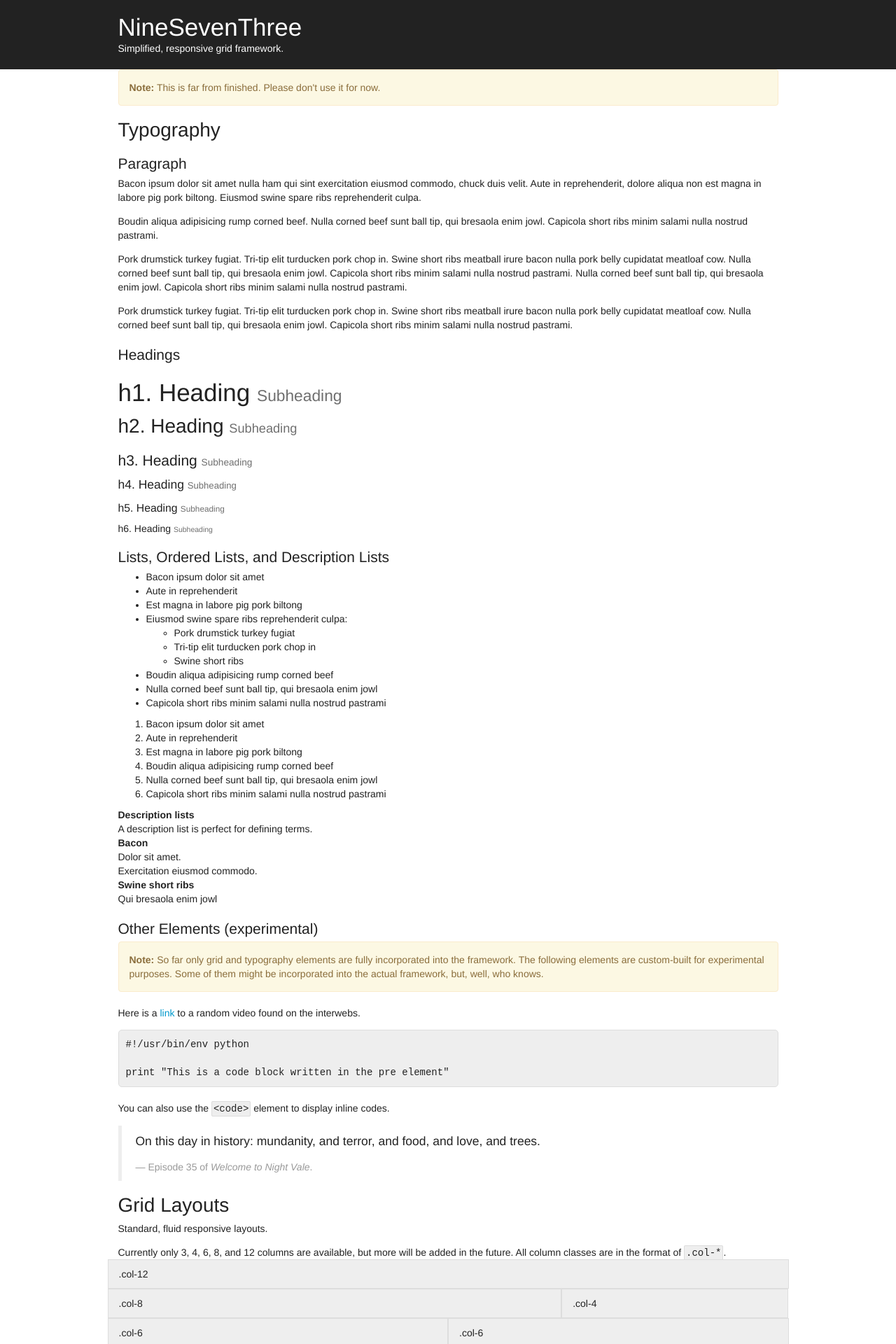
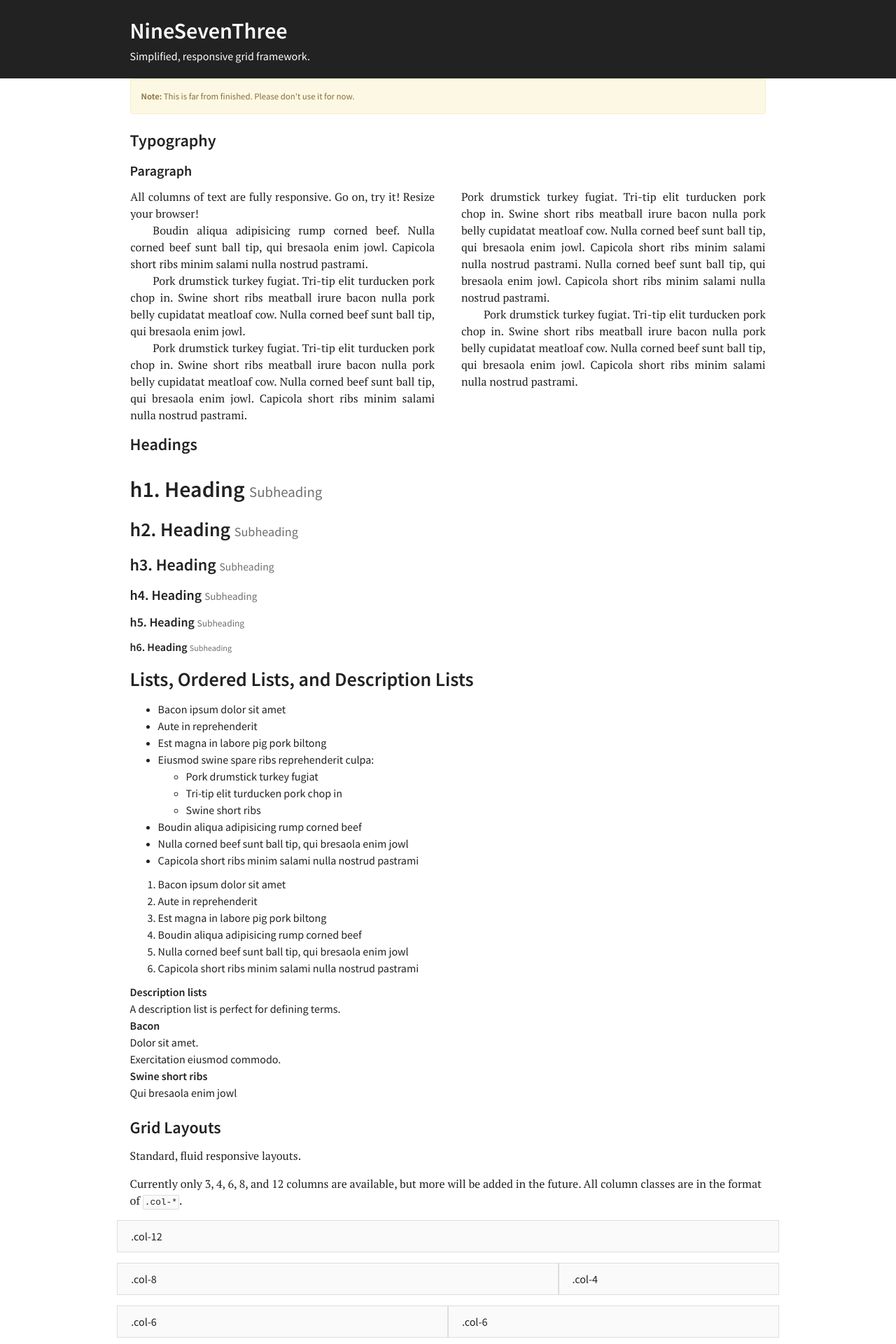
Before and after one commit to veiraz/NineSevenThree, a Jekyll site: the page built from docs/index.html, in a window 1280 px wide. Shown: the top 1920 px of the page at 70% size. Built offline with Jekyll 4.4.1, drawn with Linux system fonts in a browser that asks for light colours; Markdown is read by kramdown in place of the engine named in the settings; some of the changed text lies outside the part shown.

Commit message:
Cleanup and changes

```diff
--- a/_config.yml
+++ b/_config.yml
@@ -7,7 +7,7 @@
 source:           docs
 title:            NineSevenThree
 tagline:          "Simplified, responsive web design framework"
-baseurl:          "/NineSevenThree"
+baseurl:          ""
 exclude:          ["Makefile", "Gruntfile.js", "README.md", "LICENSE", "node_modules", "package.json"]
 
 # Sass config
--- a/docs/css/_styles.scss
+++ b/docs/css/_styles.scss
@@ -1,19 +1,27 @@
 /** Custom Styles
     ========================================================================== */
+
+body {
+  font-family: 'Source Sans Pro', sans-serif;
+}
 
 /**
     Intro
 */
 
 #intro {
+  color: #fff;
+  background-color: #222;
   padding: 20px 0;
-  color: #fff;
-
-  background-color: #222;
 }
 
-#intro h1, #intro h2, #intro h3, #intro p {
-  margin: 0;
+#intro {
+  p,
+  h1,
+  h2,
+  h3, {
+    margin: 0;
+  }
 }
 
 /**
@@ -22,11 +30,30 @@
 
 /* Typography */
 
-#type {
-  margin: 20px 0;
+#type p {
+  margin-top: 0;
+  margin-bottom: 0;
+  text-align: justify;
+
+  & + p { text-indent: 2em }
+}
+
+main p {
+  font-family: "PT Serif", serif ;
+  margin-top: 0;
+}
+
+h1,
+h2,
+h3,
+h4,
+h5,
+h6 {
+  font-weight: 600;
 }
 
 /* Grid Layouts */
+
 
 #grid-layout {
   margin: 20px 0;
@@ -39,27 +66,28 @@
 .griddemo [class^="col"] {
   padding-top: 10px;
   padding-bottom: 10px;
-  background-color: #eee;
+  background-color: #fafafa;
   border: 1px solid #ddd;
 }
 
 /* Code */
 
 pre {
+  font-size: .8rem;
   padding: 10px;
   margin: 0 0 20px;
-  background-color: #eee;
+  background-color: #fafafa;
   border: 1px solid #ddd;
   border-radius: 5px;
 }
 
 code {
-  padding: 2px;
-
+  font-size: .8rem;
   vertical-align: baseline;
-  background-color: #eee;
+  background-color: #fafafa;
   border: 1px solid #ddd;
   border-radius: 2px;
+  padding: 2px;
 }
 
 /* Blockquote */
@@ -68,7 +96,7 @@
   padding: 10px 20px;
   margin: 0 0 20px;
   font-size: 17.5px;
-  border-left: 5px solid #eee;
+  border-left: 5px solid #fafafa;
 }
 
 blockquote p:last-child {
@@ -89,10 +117,11 @@
 /* Alert */
 
 .alert {
-  padding: 15px;
+  font-size: .8rem;
   margin-bottom: 20px;
   border: 1px solid transparent;
   border-radius: 4px;
+  padding: 15px;
 }
 
 .alert-warning {
@@ -101,15 +130,12 @@
   border-color: #faebcc;
 }
 
-/**
-    Footer
-*/
+/* Footer */
 
 #footer {
   padding: 20px 0;
   margin-top: 40px;
-
-  border-top: 1px solid #222;
+  border-top: 1px solid #ccc;
 }
 
 #footer p {
--- a/docs/css/docs.scss
+++ b/docs/css/docs.scss
@@ -2,11 +2,15 @@
 # Jekyll frontmatter required to load the SCSS file properly
 ---
 
-//
-// Custom styles for the NineSevenThree test pattern.
-//
-// @author  Resi Respati <https://twitter.com/resir014>
-//
+/*
+ * Custom styles for the NineSevenThree test pattern.
+ *
+ * Resi Respati https://twitter.com/resir014
+*/
 
 @import "../scss/main";
 @import "css/styles";
+
+/* Import the font, served by Google */
+@import url(http://fonts.googleapis.com/css?family=Source+Sans+Pro:400,600);
+@import url(http://fonts.googleapis.com/css?family=PT+Serif:400,700,400italic);
--- a/docs/index.html
+++ b/docs/index.html
@@ -3,6 +3,7 @@
 title: Home
 ---
 
+  <main>
     <div class="container">
       <div class="alert alert-warning">
         <strong>Note:</strong> This is far from finished. Please don't use it for now.
@@ -12,14 +13,45 @@
     <section id="type">
       <div class="container">
 
-        <h2>Typography</h2>
+        <h3>Typography</h3>
 
-        <h3>Paragraph</h3>
+        <h4>Paragraph</h4>
 
-        <p>Bacon ipsum dolor sit amet nulla ham qui sint exercitation eiusmod commodo, chuck duis velit. Aute in reprehenderit, dolore aliqua non est magna in labore pig pork biltong. Eiusmod swine spare ribs reprehenderit culpa.</p>
-        <p>Boudin aliqua adipisicing rump corned beef. Nulla corned beef sunt ball tip, qui bresaola enim jowl. Capicola short ribs minim salami nulla nostrud pastrami.</p>
-        <p>Pork drumstick turkey fugiat. Tri-tip elit turducken pork chop in. Swine short ribs meatball irure bacon nulla pork belly cupidatat meatloaf cow. Nulla corned beef sunt ball tip, qui bresaola enim jowl. Capicola short ribs minim salami nulla nostrud pastrami. Nulla corned beef sunt ball tip, qui bresaola enim jowl. Capicola short ribs minim salami nulla nostrud pastrami.</p>
-        <p>Pork drumstick turkey fugiat. Tri-tip elit turducken pork chop in. Swine short ribs meatball irure bacon nulla pork belly cupidatat meatloaf cow. Nulla corned beef sunt ball tip, qui bresaola enim jowl. Capicola short ribs minim salami nulla nostrud pastrami.</p>
+        <div class="row">
+          <div class="col col-6">
+            <p>All columns of text are fully responsive. Go on, try it! Resize
+            your browser!</p>
+
+            <p>Boudin aliqua adipisicing rump corned beef. Nulla corned beef
+            sunt ball tip, qui bresaola enim jowl. Capicola short ribs minim
+            salami nulla nostrud pastrami.</p>
+
+            <p>Pork drumstick turkey fugiat. Tri-tip elit turducken pork chop
+            in. Swine short ribs meatball irure bacon nulla pork belly
+            cupidatat meatloaf cow. Nulla corned beef sunt ball tip, qui
+            bresaola enim jowl.</p>
+
+            <p>Pork drumstick turkey fugiat. Tri-tip elit turducken pork chop
+            in. Swine short ribs meatball irure bacon nulla pork belly
+            cupidatat meatloaf cow. Nulla corned beef sunt ball tip, qui
+            bresaola enim jowl. Capicola short ribs minim salami nulla nostrud
+            pastrami.</p>
+              </div>
+              <div class="col col-6">
+            <p>Pork drumstick turkey fugiat. Tri-tip elit turducken pork chop
+            in. Swine short ribs meatball irure bacon nulla pork belly
+            cupidatat meatloaf cow. Nulla corned beef sunt ball tip, qui
+            bresaola enim jowl. Capicola short ribs minim salami nulla nostrud
+            pastrami. Nulla corned beef sunt ball tip, qui bresaola enim jowl.
+            Capicola short ribs minim salami nulla nostrud pastrami.</p>
+
+            <p>Pork drumstick turkey fugiat. Tri-tip elit turducken pork chop
+            in. Swine short ribs meatball irure bacon nulla pork belly
+            cupidatat meatloaf cow. Nulla corned beef sunt ball tip, qui
+            bresaola enim jowl. Capicola short ribs minim salami nulla nostrud
+            pastrami.</p>
+          </div>
+        </div>
 
         <h3>Headings</h3>
 
@@ -30,7 +62,7 @@
         <h5>h5. Heading <small>Subheading</small></h5>
         <h6>h6. Heading <small>Subheading</small></h6>
 
-        <h3>Lists, Ordered Lists, and Description Lists</h3>
+        <h2>Lists, Ordered Lists, and Description Lists</h2>
 
         <ul>
           <li>Bacon ipsum dolor sit amet</li>
@@ -68,35 +100,18 @@
           <dd>Qui bresaola enim jowl</dd>
         </dl>
 
-        <h3>Other Elements (experimental)</h3>
-
-        <div class="alert alert-warning">
-          <strong>Note:</strong> So far only grid and typography elements are fully incorporated into the framework. The following elements are custom-built for experimental purposes. Some of them might be incorporated into the actual framework, but, well, who knows.
-        </div>
-
-        <p>Here is a <a href="http://www.youtube.com/watch?v=ceJ_DeT-c3M" target="_blank">link</a> to a random video found on the interwebs.</p>
-
-        <pre>#!/usr/bin/env python
-
-print "This is a code block written in the pre element"</pre>
-
-        <p>You can also use the <code>&lt;code&gt;</code> element to display inline codes.</p>
-
-        <blockquote>
-          <p>On this day in history: mundanity, and terror, and food, and love, and trees.</p>
-          <footer>Episode 35 of <cite title="Welcome to Night Vale">Welcome to Night Vale</cite>.</footer>
-        </blockquote>
-
-      </div>
     </section>
 
     <section id="grid-layout">
 
       <div class="container">
-        <h2>Grid Layouts</h2>
+        <h3>Grid Layouts</h3>
 
         <p>Standard, fluid responsive layouts.</p>
-        <p>Currently only 3, 4, 6, 8, and 12 columns are available, but more will be added in the future. All column classes are in the format of <code>.col-*</code>.</p>
+
+        <p>Currently only 3, 4, 6, 8, and 12 columns are available, but more
+        will be added in the future. All column classes are in the format of
+        <code>.col-*</code>.</p>
 
         <div class="row griddemo">
           <div class="col col-12">
@@ -156,7 +171,7 @@
           </div>
         </div>
 
-        <h3>Pushing a column</h3>
+        <h4>Pushing a column</h4>
 
         <p>Pushing a column switches the position of the grid without sacrificing HTML hierarchy.</p>
 
@@ -169,28 +184,35 @@
           </div>
         </div>
 
-        <h3>Application</h3>
+        <h3>Other Elements (experimental)</h3>
 
-        <div class="row">
-          <div class="col col-4">
-            <p>Bacon ipsum dolor sit amet nulla ham qui sint exercitation eiusmod commodo, chuck duis velit. Aute in reprehenderit, dolore aliqua non est magna in labore pig pork biltong. Eiusmod swine spare ribs reprehenderit culpa.</p>
-            <p>Boudin aliqua adipisicing rump corned beef. Nulla corned beef sunt ball tip, qui bresaola enim jowl. Capicola short ribs minim salami nulla nostrud pastrami.</p>
-          </div>
-          <div class="col col-4">
-            <p>Pork drumstick turkey fugiat. Tri-tip elit turducken pork chop in. Swine short ribs meatball irure bacon nulla pork belly cupidatat meatloaf cow. Nulla corned beef sunt ball tip, qui bresaola enim jowl. Capicola short ribs minim salami nulla nostrud pastrami. Nulla corned beef sunt ball tip, qui bresaola enim jowl. Capicola short ribs minim salami nulla nostrud pastrami.</p>
-          </div>
-          <div class="col col-4">
-            <p>Pork drumstick turkey fugiat. Tri-tip elit turducken pork chop in. Swine short ribs meatball irure bacon nulla pork belly cupidatat meatloaf cow. Nulla corned beef sunt ball tip, qui bresaola enim jowl. Capicola short ribs minim salami nulla nostrud pastrami.</p>
-          </div>
+        <div class="alert alert-warning">
+
+          <strong>Note:</strong> So far only grid and typography elements are
+          fully incorporated into the framework. The following elements are
+          custom-built for experimental purposes. Some of them might be
+          incorporated into the actual framework, but, well, who knows.
+
         </div>
+
+        <p>Here is a <a href="http://www.youtube.com/watch?v=ceJ_DeT-c3M"
+          target="_blank">link</a> to a random video found on the
+        interwebs.</p>
+
+        <pre>#!/usr/bin/env python
+
+        print "This is a code block written in the pre element"</pre>
+
+        <p>You can also use the <code>&lt;code&gt;</code> element to display inline codes.</p>
+
+        <blockquote>
+          <p>On this day in history: mundanity, and terror, and food, and love,
+          and trees.</p>
+
+          <footer>Episode 35 of <cite title="Welcome to Night Vale">Welcome to
+              Night Vale</cite>.</footer>
+
+        </blockquote>
+
       </div>
-    </section>
-
-    <section id="more-stuffs">
-      <div class="container">
-        <h2>Other stuffs</h2>
-
-        <p>Nope. Not at the moment.</p>
-        <p>Probably some more UI stuffs, but that might have to wait for a bit.</p>
-      </div>
-    </section>
+  </main>
--- a/scss/_variables.scss
+++ b/scss/_variables.scss
@@ -1,18 +1,19 @@
-$container-width: 973px !default;
-$grid-gutter:     15px !default;
+$container-width: 60rem !default;
+$grid-gutter:     2% !default;
 
-// Primary colors
-$color-blue:       #268bd2 !default;
-$color-gray-light: #999    !default;
-$color-gray:       #666    !default;
+/* Primary colors */
+$color-blue:       #3b98b2 !default;
+$color-gray-light: #888    !default;
+$color-gray:       #555    !default;
 $color-gray-dark:  #222    !default;
+$btn-color-white:  #fff    !default;
 
-// Font stack
-$body-font: "Helvetica Neue", Helvetica, Arial, sans-serif !default;
+/* Font stack */
+$body-font: "Helvetica Neue", Helvetica, Arimo, sans-serif !default;
 
-// The base body size
-$body-font-size: 14px !default;
-$line-height: 20/14 !default;
+/* The base body size */
+$body-font-size: 1rem !default;
+$line-height: 1.5 !default;
 
-// Monospace font stack
+/* Monospace font stack */
 $mono-font: Consolas, "Liberation Mono", Menlo, Courier, monospace !default;
--- a/scss/components/_base.scss
+++ b/scss/components/_base.scss
@@ -1,8 +1,11 @@
-// Base Framework
-//
-// The required scaffolding classes for everything.
+/* Base Framework
+ *
+ * The required scaffolding classes for everything.
+ */
 
-*, *:before, *:after {
+*,
+*:before,
+*:after {
   box-sizing: border-box;
 }
 
@@ -23,10 +26,11 @@
 }
 
 a {
-  color: #09c;
+  color: $color-blue;
   text-decoration: none;
 
-  &:hover, &:focus {
+  &:hover,
+  &:focus {
     color: #428bca;
     text-decoration: underline;
   }
@@ -44,11 +48,11 @@
 }
 
 table {
-  margin-bottom: 1rem;
-  width: 100%;
   font-size: 85%;
   border: 1px solid #e5e5e5;
   border-collapse: collapse;
+  width: 100%;
+  margin-bottom: 1rem;
 }
 
 td,
@@ -61,9 +65,11 @@
   text-align: left;
 }
 
-tbody tr:nth-child(odd) td,
-tbody tr:nth-child(odd) th {
-  background-color: #f9f9f9;
+tbody tr:nth-child(odd) {
+  td,
+  th {
+    background-color: #f9f9f9;
+  }
 }
 
 .pull-right {
--- a/scss/components/_buttons.scss
+++ b/scss/components/_buttons.scss
@@ -5,168 +5,168 @@
  */
 
 .btn {
-  padding: 8px 16px;
+  display: inline-block;
+  color: $btn-color-white;
   background-color: #c4c4c4;
-  border: 1px solid #afafaf;
-  border-radius: 5px;
-  color: #fff;
-  display: inline-block;
-  text-align: center;
-  vertical-align: middle;
   font-size: 16px;
   font-weight: 400;
   line-height: 20px;
+  text-align: center;
   text-decoration: none;
+  border: 1px solid #afafaf;
+  border-radius: 5px;
+  padding: 8px 16px;
+  vertical-align: middle;
+  transition: all .15s;
   -webkit-transition: all .15s;
   -moz-transition: all .15s;
   -o-transition: all .15s;
-  transition: all .15s;
 
   &:hover {
+    color: $btn-color-white;
     background-color: #b3b3b3;
     border-color: #919191;
-    color: #fff;
     text-decoration: none;
   }
 }
 
 .btn-xs {
-  padding: 2px 4px;
   font-size: 10px;
   line-height: 14px;
   border-radius: 3px;
+  padding: 2px 4px;
 }
 
 .btn-sm {
-  padding: 4px 8px;
   font-size: 14px;
   line-height: 18px;
+  padding: 4px 8px;
 }
 
 .btn-lg {
-  padding: 10px 20px;
   font-size: 18px;
   line-height: 24px;
+  padding: 10px 20px;
 }
 
 .btn-white {
+  color: #070707;
   background-color: #fcfcfc;
   border-color: #c7c7c7;
-  color: #070707;
 
   &:hover {
+    color: #070707;
     background-color: #f2f2f2;
     border-color: #b1b1b1;
-    color: #070707;
   }
 }
 
 .btn-black {
+  color: $btn-color-white;
   background-color: #535353;
   border-color: #474747;
-  color: #fff;
 
   &:hover {
+    color: $btn-color-white;
     background-color: #3d3d3d;
     border-color: #0e0e0e;
-    color: #fff;
   }
 }
 
 .btn-red {
+  color: $btn-color-white;
   background-color: #dd5050;
   border-color: #c73f3f;
-  color: #fff;
 
   &:hover {
+    color: $btn-color-white;
     background-color: #c92f2f;
     border-color: #a33131;
-    color: #fff;
   }
 }
 
 .btn-orange {
+  color: $btn-color-white;
   background-color: #f0ad4e;
   border-color: #eea236;
-  color: #fff;
 
   &:hover {
+    color: $btn-color-white;
     background-color: #ed9c28;
     border-color: #d58512;
-    color: #fff;
   }
 }
 
 .btn-green {
+  color: $btn-color-white;
   background-color: #55c055;
   border-color: #53ac42;
-  color: #fff;
 
   &:hover {
+    color: $btn-color-white;
     background-color: #40a340;
     border-color: #317c23;
-    color: #fff;
   }
 }
 
 .btn-light-blue {
+  color: $btn-color-white;
   background-color: #59aedf;
   border-color: #529aca;
-  color: #fff;
 
   :hover {
+    color: $btn-color-white;
     background-color: #4b95c0;
     border-color: #3C7eaa;
-    color: #fff;
   }
 }
 
 .btn-blue {
+  color: $btn-color-white;
   background-color: #3e7ef0;
   border-color: #3c6fc9;
-  color: #fff;
 
   &:hover {
+    color: $btn-color-white;
     background-color: #336bcf;
     border-color: #2c549c;
-    color: #fff;
   }
 }
 
 .btn-purple {
+  color: $btn-color-white;
   background-color: #dd48e4;
   border-color: #bc45e2;
-  color: #fff;
 
   &:hover {
+    color: $btn-color-white;
     background-color: #c63dcc;
     border-color: #9c3dad;
-    color: #fff;
   }
 }
 
 .btn-link {
+  color: #0099cc;
   background-color: transparent;
   border-color: transparent;
-  color: #0099cc;
 
   &:hover {
+    color: $color-blue;
     background-color: transparent;
     border-color: transparent;
-    color: $color-blue;
   }
 }
 
 .btn-transparent {
-  color: #fff;
-  background-color: rgba(0,0,0,0);
-  border-color: #fff;
+  color: $btn-color-white;
+  background-color: transparent;
+  border-color: $btn-color-white;
 
   &:hover {
-    color: #fff;
+    color: $btn-color-white;
+    background-color: rgba(0,0,0,.5);
     text-shadow: none;
-    background-color: rgba(0,0,0, 0.5);
-    border-color: #fff;
+    border-color: $btn-color-white;
   }
 }
 
--- a/scss/components/_scaffolding.scss
+++ b/scss/components/_scaffolding.scss
@@ -28,18 +28,18 @@
 }
 
 @media (min-width: 36rem) {
-  .col-12 { width: 100%; }
-  .col-11 { width: 91.67%; }
-  .col-10 { width: 83.33%; }
-  .col-9 { width: 75%; }
-  .col-8 { width: 66.67%; }
-  .col-7 { width: 58.33%; }
-  .col-6 { width: 50%; }
-  .col-5 { width: 41.67%; }
-  .col-4 { width: 33.33%; }
-  .col-3 { width: 25%; }
-  .col-2 { width: 16.67%; }
-  .col-1 { width: 8.33%; }
+  .col-12 { width: calc(100%) }
+  .col-11 { width: calc(100%/(12/11)) }
+  .col-10 { width: calc(100%/(12/10)) }
+  .col-9  { width: calc(100%/(12/9)) }
+  .col-8  { width: calc(100%/(12/8)) }
+  .col-7  { width: calc(100%/(12/7)) }
+  .col-6  { width: calc(100%/(12/6)) }
+  .col-5  { width: calc(100%/(12/5)) }
+  .col-4  { width: calc(100%/(12/4)) }
+  .col-3  { width: calc(100%/(12/3)) }
+  .col-2  { width: calc(100%/(12/2)) }
+  .col-1  { width: calc(100%/12) }
 
-  .col-push { float: right; }
+  .col-push { float: right }
 }
--- a/scss/components/_type.scss
+++ b/scss/components/_type.scss
@@ -1,8 +1,9 @@
-// Typography
-//
-// Base typography structures.
+/* Typography
+ *
+ * Base typography structures.
+ */
 
-// Text floats
+/* Text floats */
 
 .text-left {
   text-align: left;
@@ -16,57 +17,77 @@
   text-align: right;
 }
 
-// Headings
+/* Headings */
 
-h1, h2, h3, h4, h5, h6 {
-  margin-bottom: .5rem;
-  font-style: normal;
-  font-weight: normal;
-  line-height: 1.1;
+h1,
+h2,
+h3,
+h4,
+h5,
+h6 {
   text-rendering: optimizeLegibility;
+  margin-bottom: ( 1rem * 0.625 );
 }
+
 h1 {
-  font-size: 2.5rem;
-}
-h2 {
-  margin-top: 1rem;
   font-size: 2rem;
 }
+
+h2 {
+  margin-top: .8rem;
+  font-size: 1.75rem;
+}
+
 h3 {
-  margin-top: 1.5rem;
+  margin-top: .75rem;
   font-size: 1.5rem;
 }
+
 h4 {
-  margin-top: 1rem;
+  margin-top: .5rem;
   font-size: 1.25rem;
 }
+
 h5 {
-  margin-top: 1rem;
+  margin-top: .4rem;
   font-size: 1.125rem;
 }
+
 h6 {
-  margin-top: 1rem;
+  margin-top: .3rem;
   font-size: 1rem;
 }
 
-h1 small, h2 small, h3 small, h4 small, h5 small, h6 small {
-  font-weight: normal;
-  line-height: 0;
-  color: #6f6f6f;
-}
-h1 small, h2 small, h3 small {
-  font-size: 65%;
-}
-h4 small, h5 small, h6 small {
-  font-size: 75%;
+h1,
+h2,
+h3,
+h4,
+h5,
+h6 {
+  small {
+    color: #6f6f6f;
+    font-weight: normal;
+    line-height: 0;
+  }
 }
 
-// Body text
+h1,
+h2,
+h3 {
+  small {
+    font-size: 65%;
+  }
+}
 
-p {
-  margin-top: 0;
-  margin-bottom: 1rem;
+h4,
+h5,
+h6 {
+  small {
+    font-size: 75%;
+  }
 }
+
+/* Body text */
 
 ul,
 ol {
@@ -111,20 +132,25 @@
   margin-left: 0;
 }
 
-// Markdown footnotes
-//
-// http://daringfireball.net/projects/markdown/syntax
+/* Markdown footnotes
+ *
+ * http://daringfireball.net/projects/markdown/syntax
+ */
 
-// Footnote number within body text
+/* Footnote number within body text */
+
 a[href^="#fn:"],
-// Back to footnote link
+
+/* Back to footnote link */
+
 a[href^="#fnref:"] {
   display: inline-block;
   margin-left: .1rem;
   font-weight: bold;
 }
 
-// List of footnotes
+/* List of footnotes */
+
 .footnotes {
   margin-top: 2rem;
   font-size: 85%;
--- a/scss/main.scss
+++ b/scss/main.scss
@@ -1,10 +1,10 @@
-// Import foundational styles
+/* Import foundational styles */
 @import "normalize";
 @import "variables";
 @import "mixins";
 @import "print";
 
-// Import base components
+/* Import base components */
 @import "components/base";
 @import "components/type";
 @import "components/scaffolding";
```
Also changed, not shown: css/main.css.
